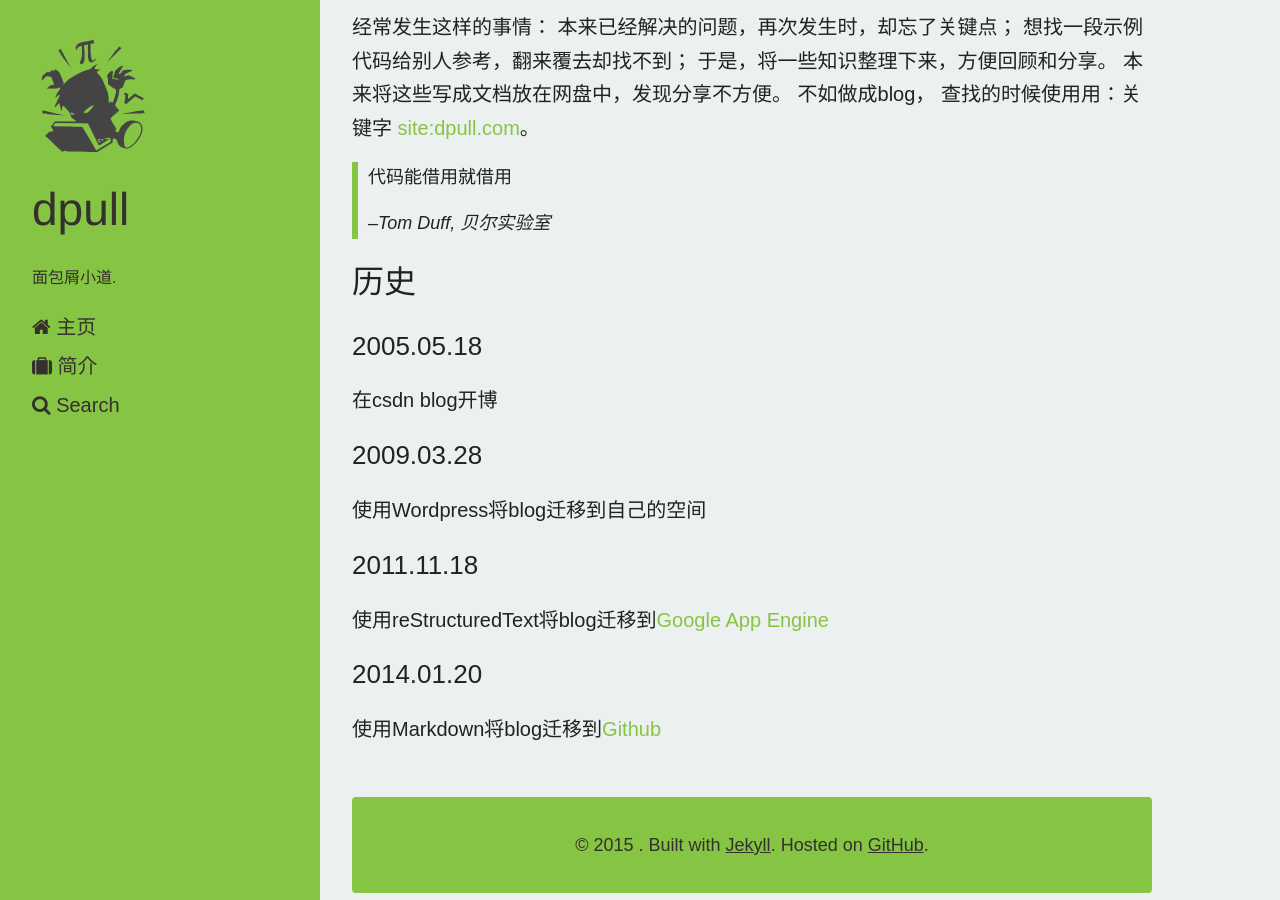
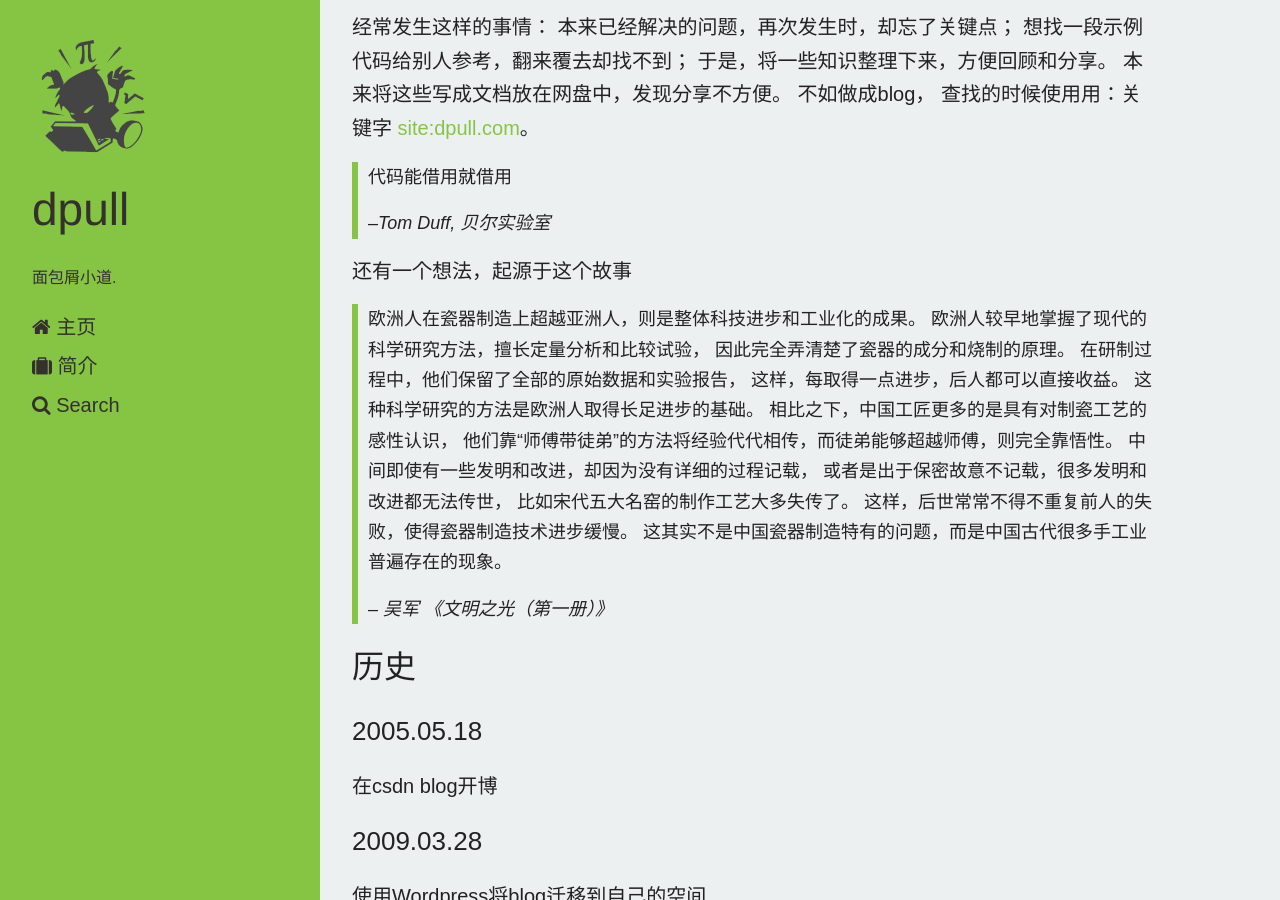
Before and after one commit to dpull/dpull.github.io, a Jekyll site: the page built from about/index.md, in a window 1280 px wide and 900 px high, scrolled down 582 px. Built offline with Jekyll 4.4.1, drawn with Linux system fonts in a browser that asks for light colours; nearby versions of some CDN libraries; Markdown is read by kramdown in place of the engine named in the settings.

Commit message:
增加个故事

```diff
--- a/about/index.md
+++ b/about/index.md
@@ -32,6 +32,25 @@ title: Resume
 >
 > *--Tom Duff, 贝尔实验室*
 
+还有一个想法，起源于这个故事
+
+> 欧洲人在瓷器制造上超越亚洲人，则是整体科技进步和工业化的成果。
+> 欧洲人较早地掌握了现代的科学研究方法，擅长定量分析和比较试验，
+> 因此完全弄清楚了瓷器的成分和烧制的原理。
+> 在研制过程中，他们保留了全部的原始数据和实验报告，
+> 这样，每取得一点进步，后人都可以直接收益。
+> 这种科学研究的方法是欧洲人取得长足进步的基础。
+> 相比之下，中国工匠更多的是具有对制瓷工艺的感性认识，
+> 他们靠“师傅带徒弟”的方法将经验代代相传，而徒弟能够超越师傅，则完全靠悟性。
+> 中间即使有一些发明和改进，却因为没有详细的过程记载，
+> 或者是出于保密故意不记载，很多发明和改进都无法传世，
+> 比如宋代五大名窑的制作工艺大多失传了。
+> 这样，后世常常不得不重复前人的失败，使得瓷器制造技术进步缓慢。
+> 这其实不是中国瓷器制造特有的问题，而是中国古代很多手工业普遍存在的现象。
+>
+> *-- 吴军 《文明之光（第一册）》*
+
+
 ## 历史 ##
 ### 2005.05.18 ###
 在csdn blog开博
```
